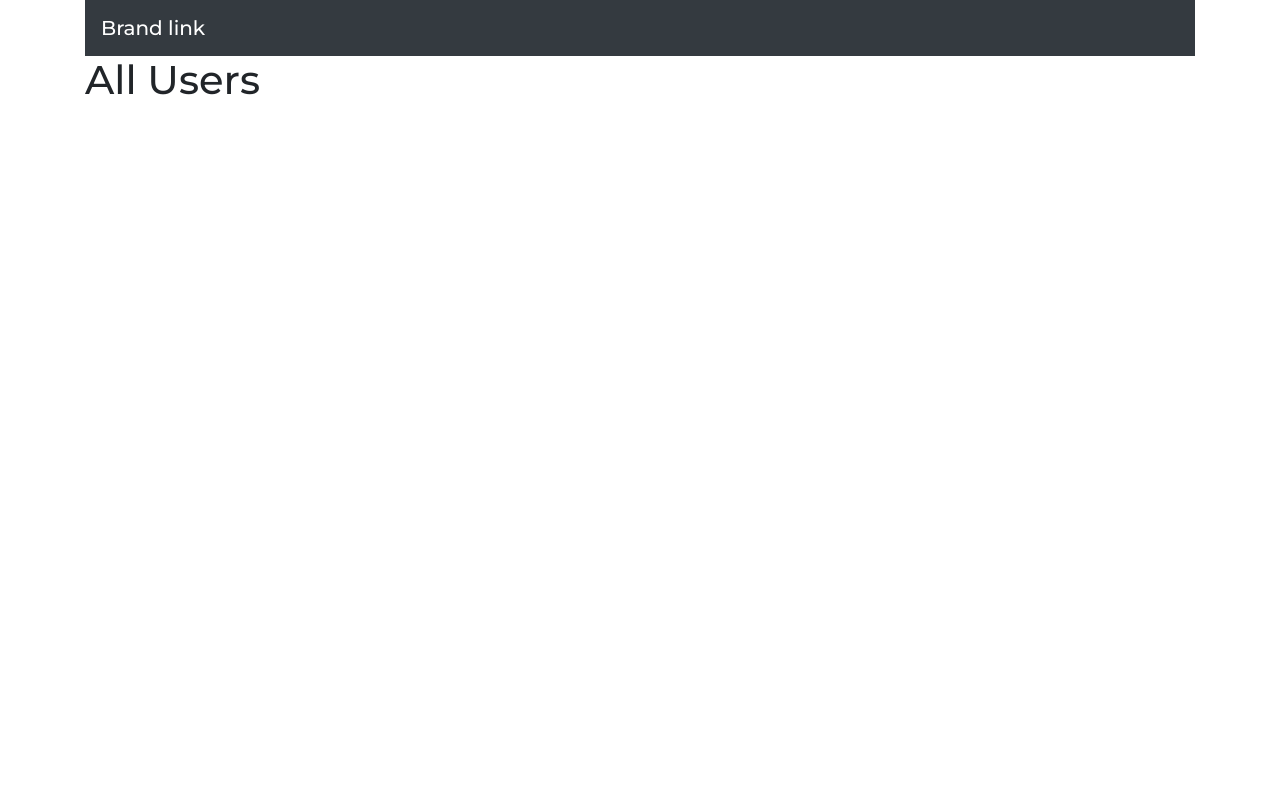
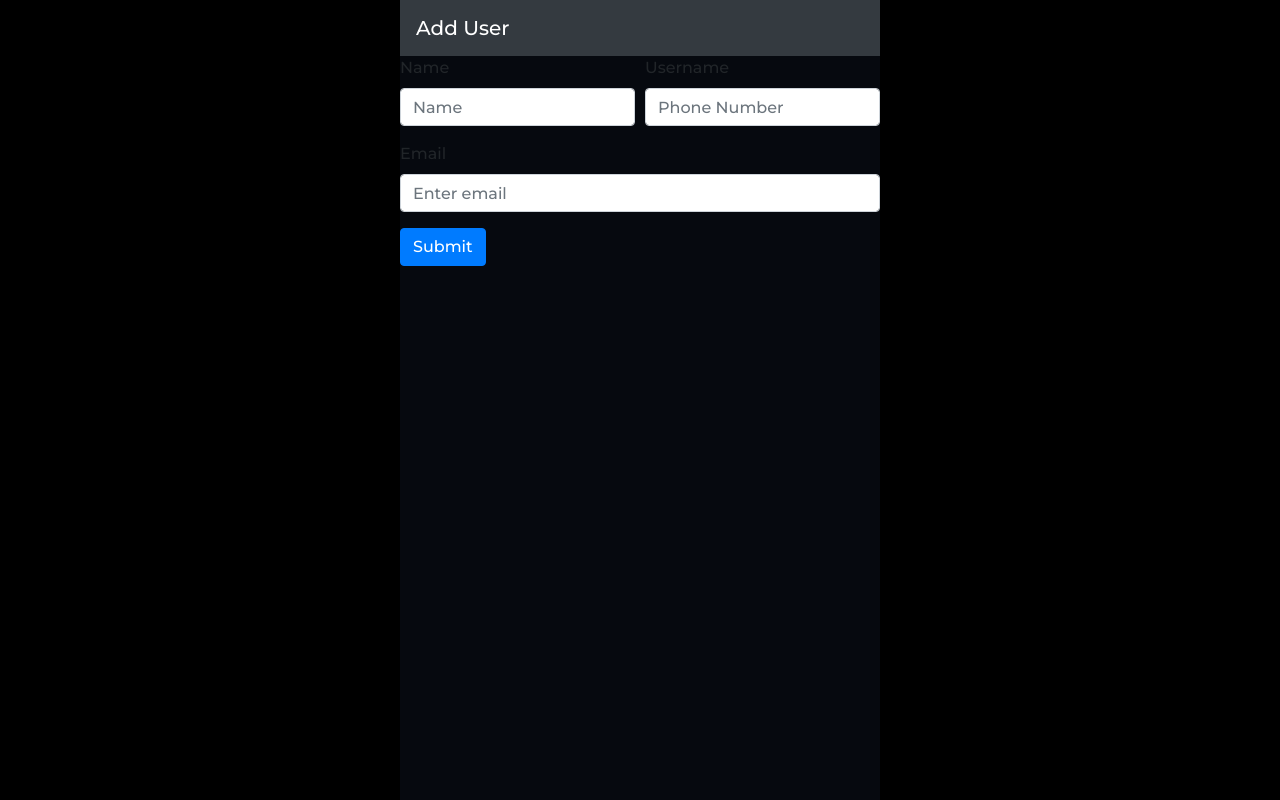
Before and after one commit to inavate-ing/ReactTypicode, a React (Create React App) app: page /add in a window 1280 px wide. Built offline with nearby package versions, Linux system fonts and the light colour scheme.

Commit message:
Setup the API and Home Page

```diff
--- a/package.json
+++ b/package.json
@@ -38,5 +38,8 @@
             "last 1 firefox version",
             "last 1 safari version"
         ]
+    },
+    "devDependencies": {
+        "axios": "^0.21.1"
     }
 }
--- a/src/App.css
+++ b/src/App.css
@@ -1,5 +1,25 @@
 @import url('https://fonts.googleapis.com/css2?family=Montserrat:wght@500&display=swap');
 
+body{
+    background: rgb(0,0,0);
+}
+
 .App {
+    background: rgb(6,9,15);
     font-family: 'Montserrat', sans-serif;
+    max-width: 30rem;
+    min-height: 100vh;
+    margin: 0 auto;
 }
+
+#navbar {
+    background: rgb(22,27,34);
+}
+
+.userCard {
+    padding: 1rem 1.2rem;
+    background: rgb(13,17,23);
+    color: white;
+    margin: 1rem 0;
+    cursor: pointer;
+}
--- a/src/App.js
+++ b/src/App.js
@@ -2,27 +2,23 @@ import React from 'react';
 import {BrowserRouter as Router, Switch, Route} from 'react-router-dom';
 
 import '../node_modules/bootstrap/dist/css/bootstrap.min.css';
-import {Navbar} from "react-bootstrap";
 import './App.css';
 
+import Home from './components/Home';
 import AddUser from './components/AddUser';
 import EditUser from './components/EditUser';
 
 function App() {
     return (
-        <div className="App container">
+        <div className="App">
             <Router>
-                <Navbar bg="dark" variant="dark">
-                    <Navbar.Brand href="#home">Brand link</Navbar.Brand>
-                </Navbar>
+
                 <Switch>
+                    <Route exact path="/" component={Home} />
+                    <Route path="/add" component={AddUser} />
+                    <Route path="/edit/:id" component={EditUser} />
+                </Switch>
 
-                    <h1>All Users</h1>
-
-                    <AddUser/>
-                    <EditUser/>
-
-                </Switch>
             </Router>
         </div>
     );
--- a/src/components/AddUser.js
+++ b/src/components/AddUser.js
@@ -1,10 +1,35 @@
 import React, {Component} from 'react';
+import {Navbar, Form, Col, Button} from 'react-bootstrap';
 
 class AddUser extends Component {
     render() {
         return (
             <div>
-                Add User
+                <Navbar bg="dark" variant="dark">
+                    <Navbar.Brand href="#home">Add User</Navbar.Brand>
+                </Navbar>
+                <Form Id="addUserForm">
+                    <Form.Row>
+                        <Form.Group as={Col} controlId="formName">
+                            <Form.Label>Name</Form.Label>
+                            <Form.Control placeholder="Name"/>
+                        </Form.Group>
+
+                        <Form.Group as={Col} controlId="formPhone">
+                            <Form.Label>Username</Form.Label>
+                            <Form.Control type="tel" placeholder="Phone Number"/>
+                        </Form.Group>
+                    </Form.Row>
+
+                    <Form.Group controlId="formEmail">
+                        <Form.Label>Email</Form.Label>
+                        <Form.Control type="email" placeholder="Enter email"/>
+                    </Form.Group>
+
+                    <Button variant="primary" type="submit">
+                        Submit
+                    </Button>
+                </Form>
             </div>
         );
     }
--- /dev/null
+++ b/src/components/Home.js
@@ -0,0 +1,50 @@
+import React, {useEffect, useState} from 'react';
+import {Navbar, Button} from 'react-bootstrap';
+import axios from 'axios';
+
+const fetchData = () => {
+    return axios.get('https://jsonplaceholder.typicode.com/users')
+        .then(({data}) => {
+            return data
+        }).catch(err => {
+            console.error(err);
+        });
+}
+
+const getUserName = userInfo => {
+    return `${userInfo.name}`;
+}
+
+
+function Home() {
+
+    const [userInfos, setUserInfos] = useState([]);
+
+    useEffect(() => {
+        fetchData().then(randomData => {
+            setUserInfos(randomData);
+        });
+    }, [])
+
+    return (
+        <div>
+            <Navbar variant="dark" id="navbar">
+                <Navbar.Brand variant="mr-auto"> Home </Navbar.Brand>
+                <Button variant="outline-primary ml-auto">Create New User</Button>
+            </Navbar>
+
+            <div className="container">
+                    {
+                        userInfos.map((userInfo, idx) => (
+                            <div key={idx} className="userCard">
+                                {getUserName(userInfo)}
+                            </div>
+                        ))
+                    }
+            </div>
+
+        </div>
+    );
+}
+
+export default Home;
```
Also changed, not shown: 1 other file (tests, documents, lock files or other folders). Lines whose indentation alone changed are shown as unchanged.
